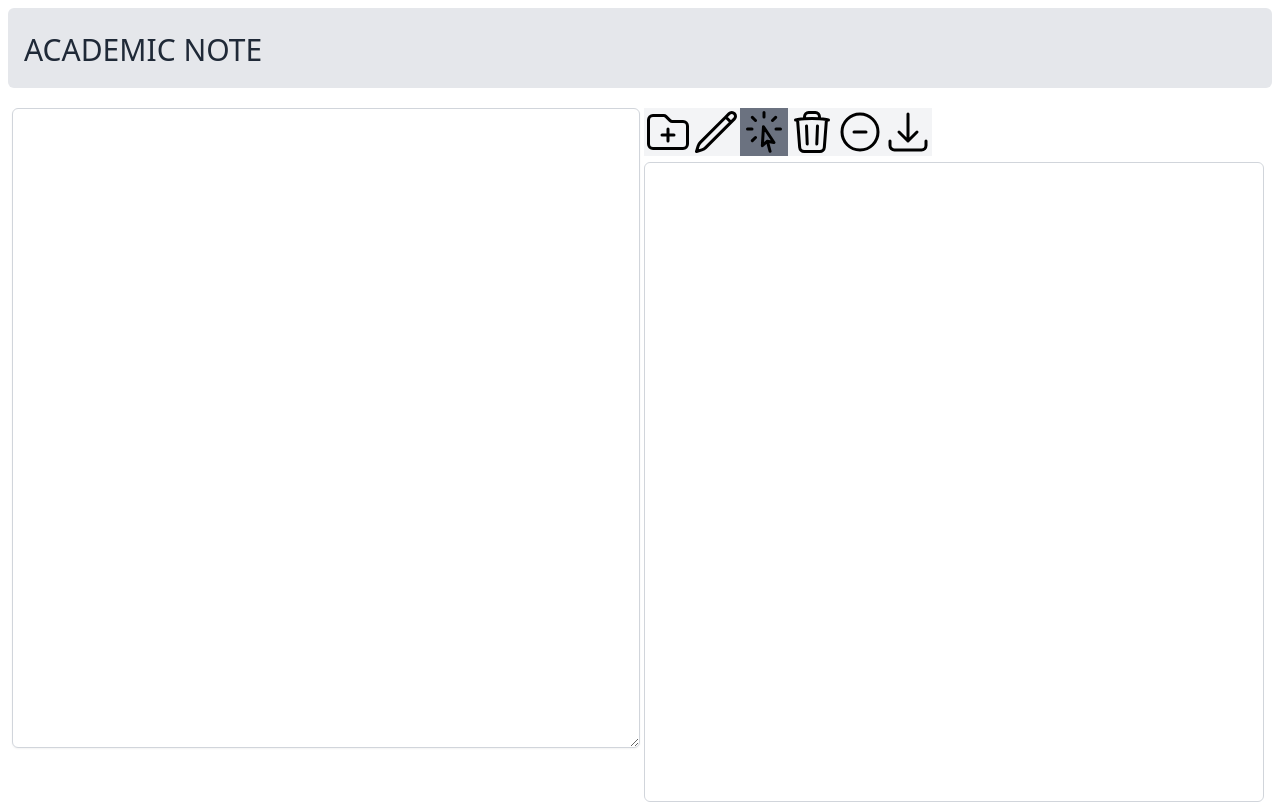
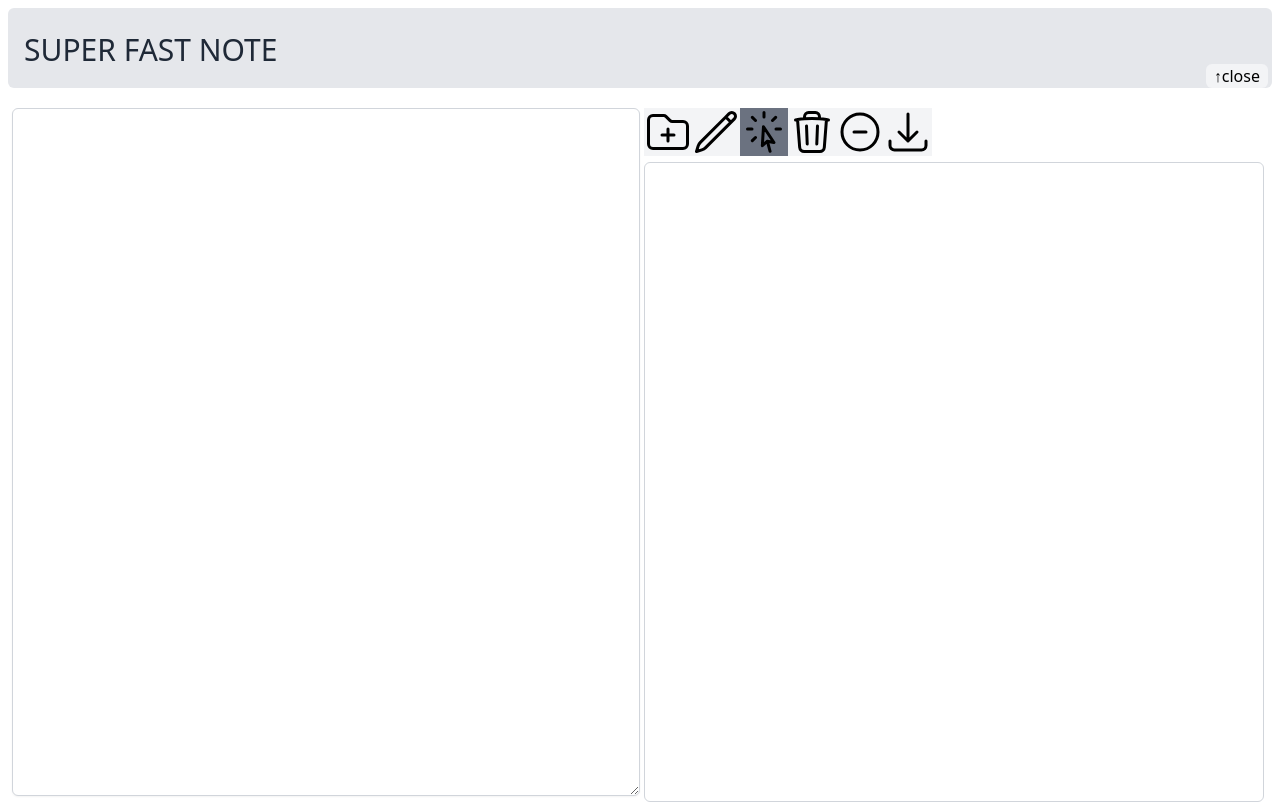
Before and after one commit to Kdaikon/notepad, a Next.js app: page / in a window 1280 px wide. Built offline with nearby package versions, Linux system fonts and the light colour scheme.

Commit message:
layout change 07/13

```diff
--- a/app/ui/DrawingCanvas.tsx
+++ b/app/ui/DrawingCanvas.tsx
@@ -25,6 +25,28 @@ const DrawingCanvas: React.FC = () => {
   const [tool, setTool] = useState<toolf>('arrow');//現在ツール
   const [dragOK, setDragOK] = useState<boolean>(true);//ドラッグできるかどうか
   const [writeOK, setWriteOK] = useState<boolean>(false);//ペンを使うかどうか
+
+  //cancvas用
+  const containerRef = useRef<HTMLDivElement>(null);
+  const [stageWidth, setStageWidth] = useState<number>(0);
+  const [stageHeight, setStageHeight] = useState<number>(0);
+  useEffect(() => {
+    const updateStageWidth = () => {
+      if (containerRef.current) {
+        setStageWidth(containerRef.current.offsetWidth);
+        setStageHeight(containerRef.current.offsetHeight);
+      }
+    };
+    // 初期の幅を設定
+    updateStageWidth();
+    // ウィンドウのリサイズに対応
+    window.addEventListener('resize', updateStageWidth);
+    // クリーンアップ
+    return () => {
+      window.removeEventListener('resize', updateStageWidth);
+    };
+  }, []);
+  //ここまで
 
   let xOffset = 10; // 初期のX位置
 
@@ -160,7 +182,7 @@ const DrawingCanvas: React.FC = () => {
       <div>
         <textarea id="message" name="message" value={postContent}
           onChange={e => handleClick(e.target.value)}
-          className="mt-1 block w-full h-[calc(100vh-10rem)] px-3 py-2 text-base
+          className="mt-1 block w-full h-[calc(100vh-7rem)] px-3 py-2 text-base
           placeholder-gray-400 border border-gray-300 rounded-md shadow-sm focus:outline-none
           focus:ring-indigo-500 focus:border-indigo-500 sm:text-sm resize-y">
         </textarea>
@@ -175,10 +197,10 @@ const DrawingCanvas: React.FC = () => {
           <ToolIcon iconName='peneraser' onClick={(e) => { setTool('peneraser') }} onUse={tool == 'peneraser'} />
           <ToolIcon iconName='download' onClick={savePdf} onUse={false} />
         </div>
-        <div className="border border-gray-300 rounded-md w-full h-[calc(100vh-10rem)]">
+        <div ref={containerRef} className="border border-gray-300 rounded-md w-full h-[calc(100vh-10rem)]">
           <Stage
-            width={window.innerWidth}
-            height={window.innerHeight}
+            width={stageWidth}
+            height={stageHeight}
             onMouseDown={handleMouseDown}
             onMouseMove={handleMouseMove}
             onMouseUp={handleMouseUp}
--- a/app/ui/nav.tsx
+++ b/app/ui/nav.tsx
@@ -1,14 +1,24 @@
+'use client';
 import Link from 'next/link';
+import { useState } from 'react';
 
 export default function Nav() {
+    const [navClose, setNavClose] = useState<boolean>(false);
     return (
-        <div className="flex h-full flex-col px-3 py-2 md:px-2">
+        <div className="relative flex h-full flex-col px-3 py-2 md:px-2">
             <Link
-                className="mb-2 flex h-20 items-end justify-start rounded-md bg-gray-200 p-4"
+                className={`mb-2 flex items-end justify-start rounded-md bg-gray-200 p-4
+                    ${navClose ? 'h-5' : 'h-20'}`}
                 href="/"
             >
-                <div className="w-50 text-gray-800 md:w-60 text-[30px]">
-                    ACADEMIC NOTE
+                <div className={`w-80 text-gray-800 md:w-80 text-[30px]
+                    ${navClose ? 'opacity-0' : 'opacity-1'}`}>
+                    SUPER FAST NOTE
+                </div>
+                <div className={`absolute bottom-4 right-3 bg-gray-100 px-2 rounded-md`} >
+                    <button onClick={(e)=>{setNavClose(!navClose);}}>
+                        {navClose ? '↓open' : '↑close'}
+                    </button>
                 </div>
             </Link>
         </div>
```
